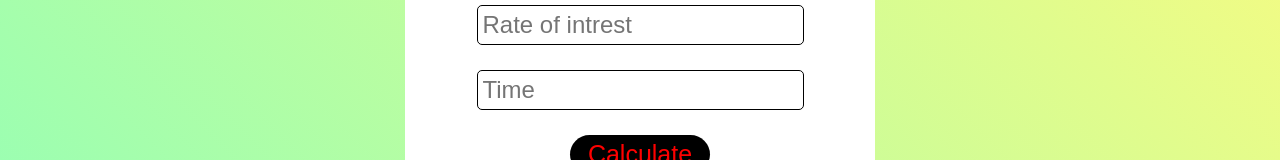
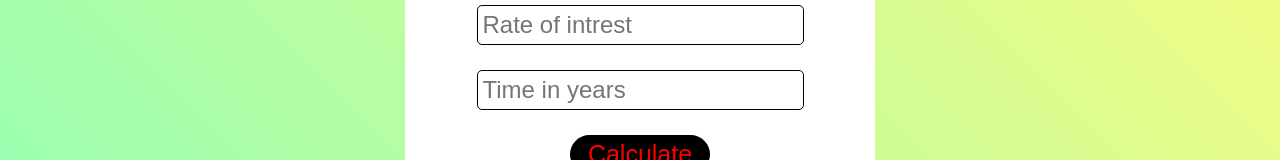
Before and after one commit to Jayesh158/Web-applications, a plain HTML site: page index.html in a window 1280 px wide. Shown: the part 272-432 px from the top of the page. Drawn offline with Linux system fonts and the light colour scheme.

Commit message:
final change

```diff
--- a/index.html
+++ b/index.html
@@ -63,7 +63,7 @@
         <h3 class="text">Simple Intrest</h3>
         <input type="text" placeholder="initial pricipal" class="num" id="principal">
         <input type="text" placeholder="Rate of intrest" class="num" id="rate">
-        <input type="text" placeholder="Time" class="num" id="time">
+        <input type="text" placeholder="Time in years" class="num" id="time">
         <p class="text" id="solution"></p>
         <button type="button" class="app-btn" onclick="calculateSimpleIntrest()">
             Calculate
```
